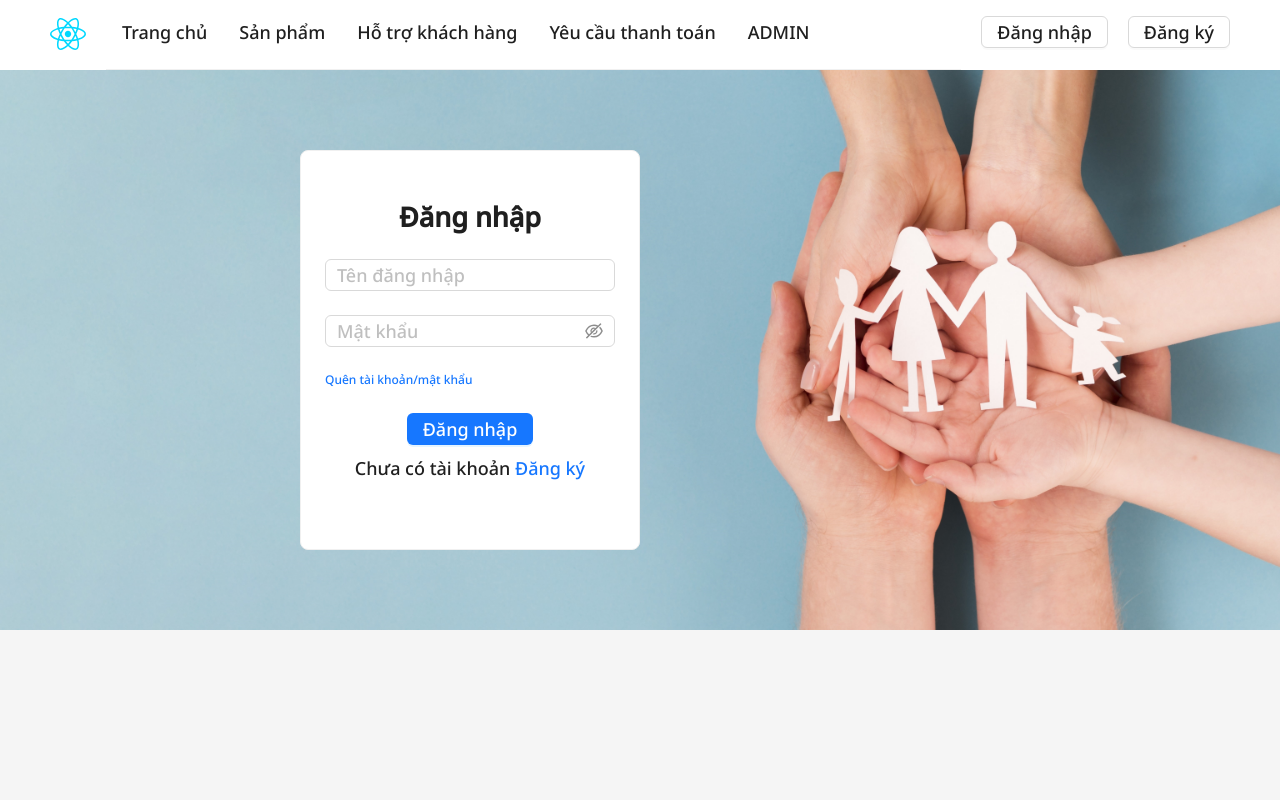
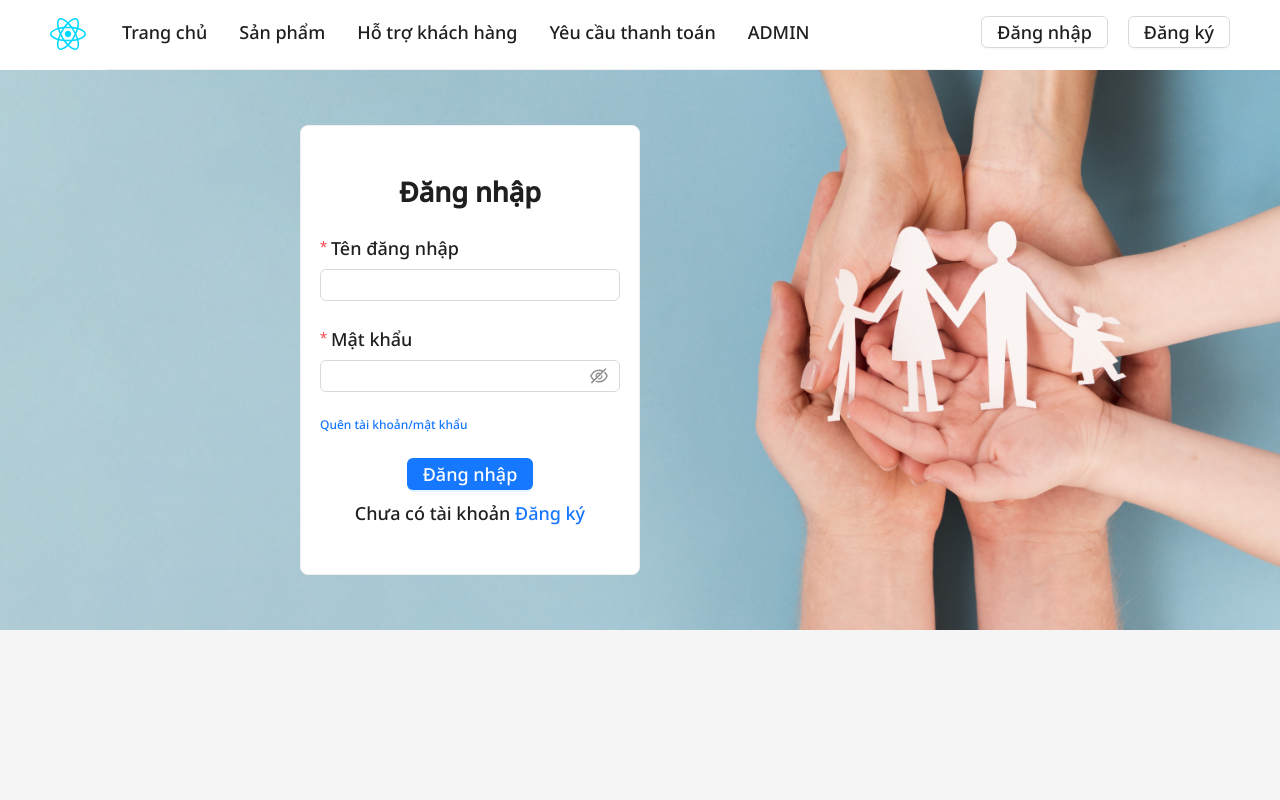
Before and after one commit to nthihongphuc/System-Of-Health-Insurance, a React (Vite) app: page /login in a window 1280 px wide. Shown: the top 800 px of the page. Built offline with nearby package versions, Linux system fonts and the light colour scheme.

Commit message:
change layout forgot password, register, login

```diff
--- a/src/pages/ForgotPasswordPage.jsx
+++ b/src/pages/ForgotPasswordPage.jsx
@@ -1,9 +1,10 @@
 import React, { useState } from "react";
-import { Layout, Form, Input, Button, Card, theme } from "antd";
+import { Layout, Form, Input, Button, Card, theme, Row } from "antd";
 import { Content } from "antd/es/layout/layout";
 import api from "../api/endpoint";
 import { useNavigate } from "react-router-dom";
 import { toast } from "react-toastify";
+import bg from "../assets/bg-01.png";
 
 const { Header } = Layout;
 
@@ -20,7 +21,7 @@ const FogotPasswordPage = () => {
       // Gọi API quên mật khẩu
       const response = await api.forgotPassword(values);
       if (response) {
-          navigate('/login');
+        navigate("/login");
       } else {
         toast.error(response.error.message);
       }
@@ -30,9 +31,26 @@ const FogotPasswordPage = () => {
   };
   return (
     <Layout style={{ height: "100%" }}>
-      <Content style={{ margin: 40 }}>
+        <Row
+          style={{
+            width: "100%",
+            justifyContent: "center",
+            padding: 40,
+            backgroundImage: `url(${bg})`,
+            backgroundPosition: "center",
+            backgroundSize: "cover",
+            backgroundRepeat: "no-repeat",
+            aspectRatio: "16/8",
+          }}
+        >
           <Card
-          style={{ width: "100%", minHeight: "100vh" }}
+            // style={{ width: "100%", minHeight: "100vh" }}
+            // bodyStyle={{
+            //   display: "flex",
+            //   flexDirection: "column",
+            //   alignItems: "center",
+            // }}
+            style={{ width: "100%", height: 300, maxWidth: 450 }}
             bodyStyle={{
               display: "flex",
               flexDirection: "column",
@@ -57,7 +75,7 @@ const FogotPasswordPage = () => {
                   },
                 ]}
               >
-              <Input/>
+                <Input />
               </Form.Item>
               <Form.Item style={{ textAlign: "center" }}>
                 {/* Nút đổi mật khẩu */}
@@ -72,7 +90,7 @@ const FogotPasswordPage = () => {
               </Form.Item>
             </Form>
           </Card>
-      </Content>
+        </Row>
     </Layout>
   );
 };
--- a/src/pages/LoginPage.jsx
+++ b/src/pages/LoginPage.jsx
@@ -17,11 +17,11 @@ const LoginPage = () => {
     try {
       const data = await api.login({ username, password });
       if (data?.success) {
-        localStorage.setItem('access_token', data.data.accessToken);
-        toast.success('Đăng nhập thành công');
-        navigate('/home');
+        localStorage.setItem("access_token", data.data.accessToken);
+        toast.success("Đăng nhập thành công");
+        navigate("/home");
       } else {
-      toast.error(data.error.message);
+        toast.error(data.error.message);
       }
     } catch (error) {
       toast.error(error.message);
@@ -52,8 +52,12 @@ const LoginPage = () => {
         }}
       >
         <Card
-          style={{ width: "100%", maxWidth: 350, height: 400 }}
-          bodyStyle={{ textAlign: "left" }}
+          style={{ width: "100%", maxWidth: 350, height: 450 }}
+          bodyStyle={{
+            display: "flex",
+            flexDirection: "column",
+            alignItems: "center",
+          }}
         >
           <h2 style={{ textAlign: "center" }}>Đăng nhập</h2>
           <Form
@@ -63,9 +67,12 @@ const LoginPage = () => {
               remember: true,
             }}
             onFinish={onFinish}
+            style={{ width: 300, textAlign: "center" }}
+            layout="vertical"
           >
             {/* Các trường nhập liệu username và password */}
             <Form.Item
+              label="Tên đăng nhập"
               name="username"
               value={username}
               onChange={(e) => setUsername(e.target.value)}
@@ -76,9 +83,10 @@ const LoginPage = () => {
                 },
               ]}
             >
-              <Input placeholder="Tên đăng nhập" />
+              <Input />
             </Form.Item>
             <Form.Item
+              label="Mật khẩu"
               name="password"
               value={password}
               onChange={(e) => setPassword(e.target.value)}
@@ -89,7 +97,7 @@ const LoginPage = () => {
                 },
               ]}
             >
-              <Input.Password type="password" placeholder="Mật khẩu" />
+              <Input.Password type="password" />
             </Form.Item>
 
             <Form.Item style={{ textAlign: "center" }}>
--- a/src/pages/RegisterPage.jsx
+++ b/src/pages/RegisterPage.jsx
@@ -14,15 +14,19 @@ import api from "../api/endpoint";
 import { toast } from "react-toastify";
 import { address } from "../data/address";
 import home1 from "../assets/home.jpg";
+const { TextArea } = Input;
 
 const RegisterPage = () => {
   const navigate = useNavigate();
   const onFinish = async (values) => {
-
     // const { username, email, password, passwordConfirm } = values;
-      // Lưu thông tin vào localStorage
-    localStorage.setItem('registrationInfo', JSON.stringify({
-     email: values.email}));
+    // Lưu thông tin vào localStorage
+    localStorage.setItem(
+      "registrationInfo",
+      JSON.stringify({
+        email: values.email,
+      })
+    );
 
     // Kiểm tra xem mật khẩu và mật khẩu xác nhận có trùng khớp không
     // if (password !== passwordConfirm) {
@@ -60,7 +64,7 @@ const RegisterPage = () => {
         backgroundPosition: "center",
         backgroundSize: "cover",
         backgroundRepeat: "no-repeat",
-        aspectRatio: "16/11",
+        aspectRatio: "16/12",
       }}
     >
       <Col
@@ -167,6 +171,9 @@ const RegisterPage = () => {
             >
               <Cascader options={address} />
             </Form.Item>
+            <Form.Item label="Tình trạng sức khỏe" name="status">
+              <TextArea rows={4} />
+            </Form.Item>
             <Form.Item
               label="Tên đăng nhập"
               name="username"
```
Lines whose indentation alone changed are shown as unchanged.
